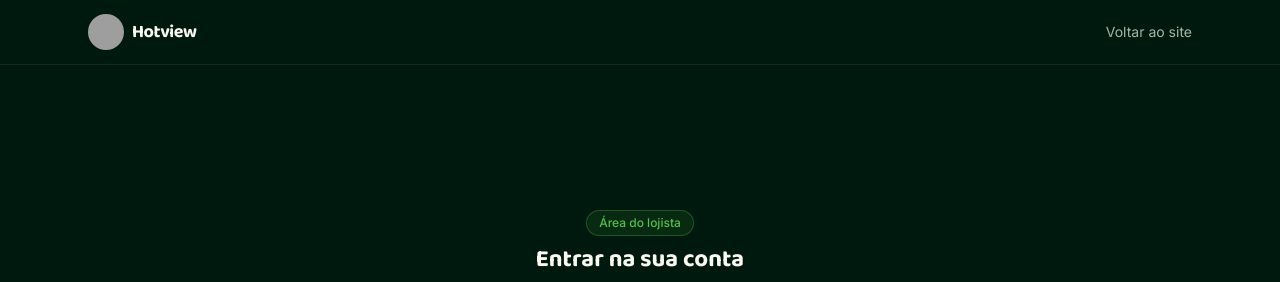
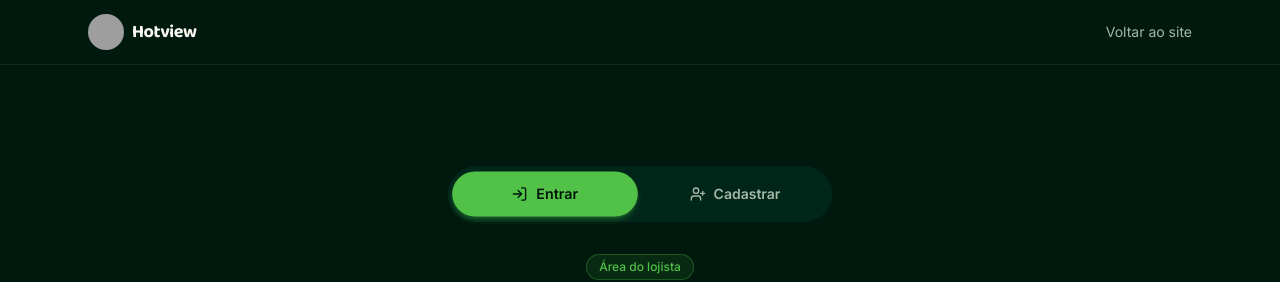
Before and after one commit to islucaspierre/hotview, a Next.js app: page /entrar in a window 1280 px wide. Shown: the top 282 px of the page. Built offline with nearby package versions, Linux system fonts and the light colour scheme; grey boxes are pictures that could not be loaded.

Commit message:
Redesign auth tabs - more prominent Entrar/Cadastrar switcher
Co-Authored-By: Claude Sonnet 4.6 <noreply@anthropic.com>

```diff
--- a/components/auth/auth-shell.tsx
+++ b/components/auth/auth-shell.tsx
@@ -1,5 +1,9 @@
+"use client"
+
 import type { ReactNode } from "react"
 import Link from "next/link"
+import { usePathname } from "next/navigation"
+import { LogIn, UserPlus } from "lucide-react"
 
 export function AuthShell({
   children,
@@ -12,6 +16,9 @@ export function AuthShell({
   title: string
   description: string
 }) {
+  const pathname = usePathname()
+  const isLogin = pathname === "/entrar"
+
   return (
     <main className="flex min-h-svh flex-col bg-background">
       <header className="border-b border-border/60">
@@ -31,6 +38,34 @@ export function AuthShell({
 
       <div className="flex flex-1 items-center justify-center px-4 py-16 sm:px-6">
         <div className="w-full max-w-sm">
+          {/* Tab switcher */}
+          <div className="mb-8 grid grid-cols-2 gap-2 rounded-2xl bg-muted/60 p-1.5">
+            <Link
+              href="/entrar"
+              className={[
+                "flex items-center justify-center gap-2 rounded-xl px-4 py-3 text-sm font-semibold transition-all duration-200",
+                isLogin
+                  ? "bg-primary text-primary-foreground shadow-md shadow-primary/30 scale-[1.02]"
+                  : "text-muted-foreground hover:text-foreground hover:bg-muted",
+              ].join(" ")}
+            >
+              <LogIn className="size-4 shrink-0" />
+              Entrar
+            </Link>
+            <Link
+              href="/cadastro"
+              className={[
+                "flex items-center justify-center gap-2 rounded-xl px-4 py-3 text-sm font-semibold transition-all duration-200",
+                !isLogin
+                  ? "bg-primary text-primary-foreground shadow-md shadow-primary/30 scale-[1.02]"
+                  : "text-muted-foreground hover:text-foreground hover:bg-muted",
+              ].join(" ")}
+            >
+              <UserPlus className="size-4 shrink-0" />
+              Cadastrar
+            </Link>
+          </div>
+
           <div className="mb-8 flex flex-col items-center gap-2 text-center">
             <span className="rounded-full border border-primary/30 bg-primary/10 px-3 py-1 text-xs font-medium text-primary">
               {eyebrow}
```
